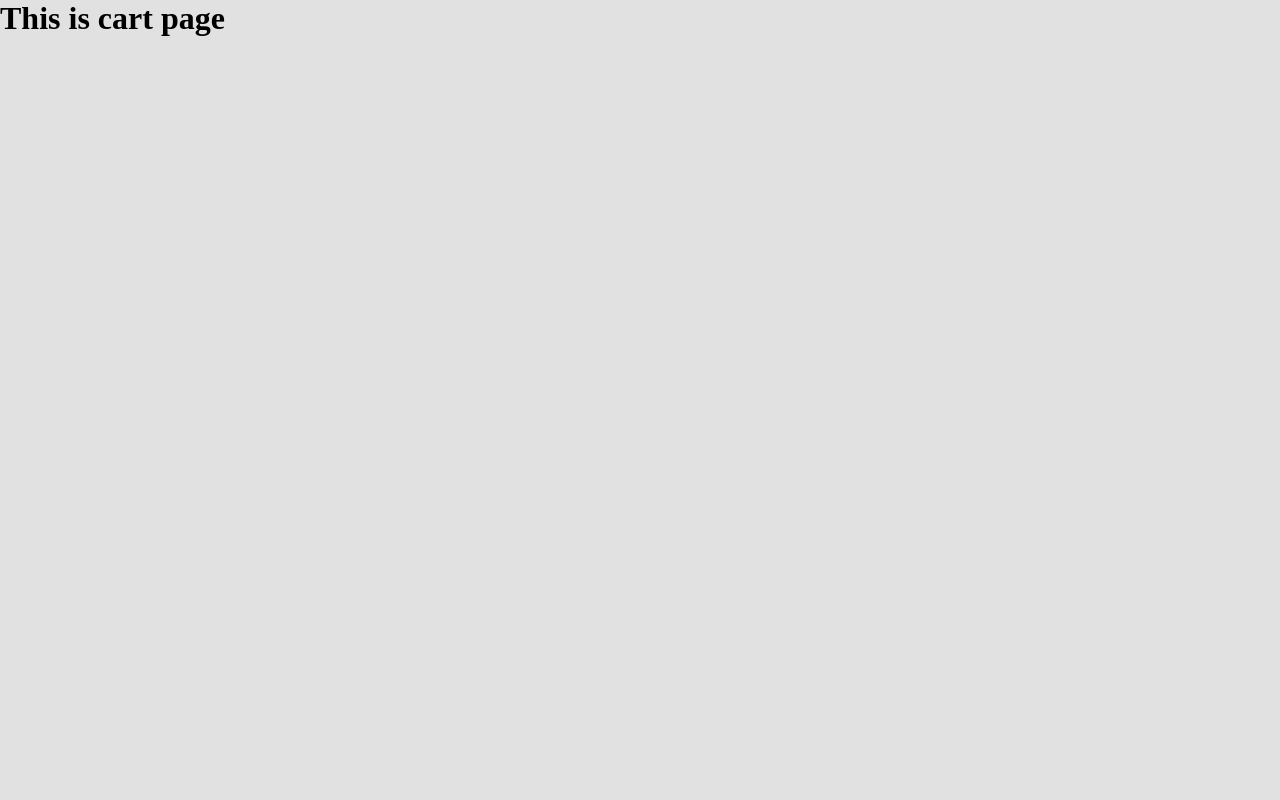
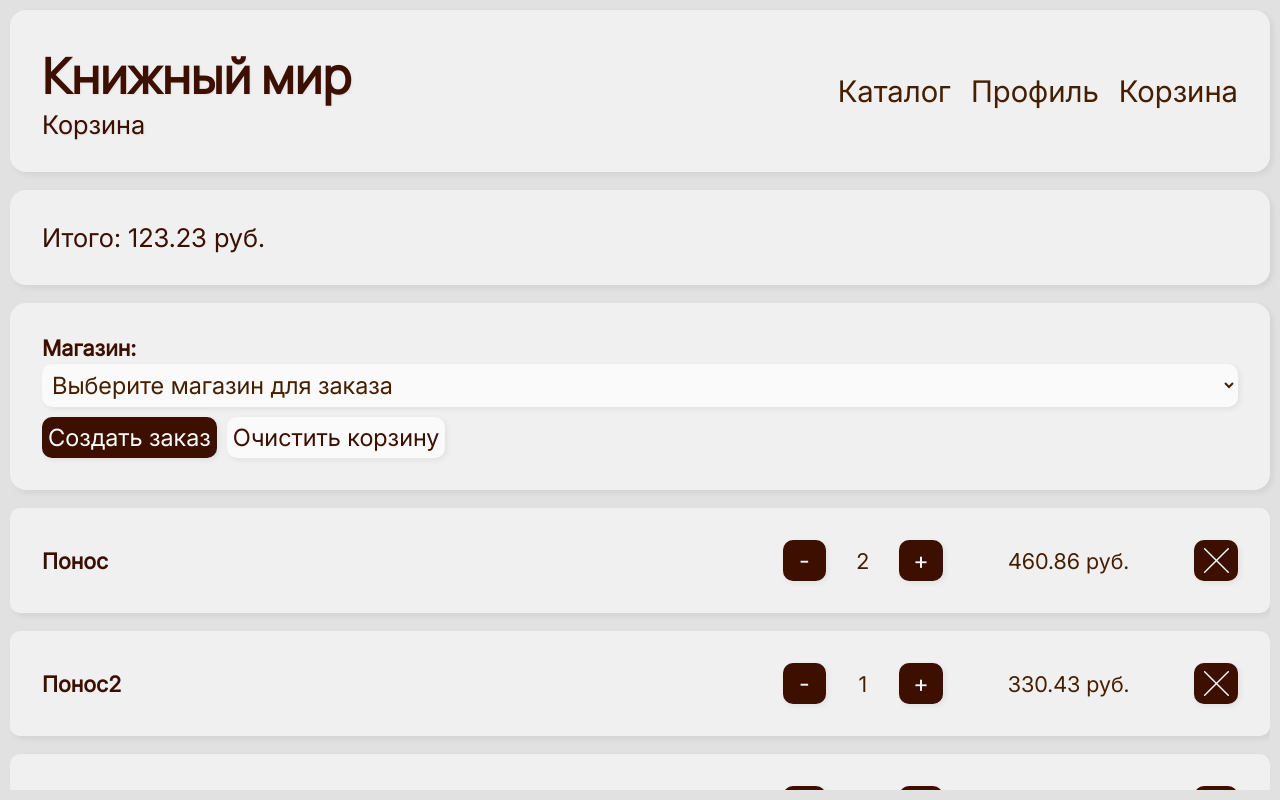
Before and after one commit to Lisiks/BookShopLanding, a React (Vite) app in the folder frontend/: page /cart in a window 1280 px wide. Built offline with nearby package versions, Linux system fonts and the light colour scheme.

Commit message:
feat: frontend - добавление компонентов страницы корзины

```diff
--- a/frontend/src/components/CartPage/CartPage.jsx
+++ b/frontend/src/components/CartPage/CartPage.jsx
@@ -1,6 +1,24 @@
+import CartPageContextProvider from "./CartPageContext"
+
+import Header from "../base/Header/Header"
+import CreateForm from "./components/CreateForm/CreateForm"
+import ItemList from "./components/ItemList/ItemList"
+import OrderSum from "./components/OrderSum/OrderSum"
+
+import "./styles.css"
+
+
+
 const CartPage = () => {
     return (
-        <h1>This is cart page</h1>
+        <CartPageContextProvider>
+            <main className="cart-page-main">
+                <Header pageName="Корзина"/>
+                <OrderSum/>
+                <CreateForm/>
+                <ItemList/>
+            </main>
+        </CartPageContextProvider>
     )
 }
 
--- /dev/null
+++ b/frontend/src/components/CartPage/CartPageContext.jsx
@@ -0,0 +1,17 @@
+import { createContext } from "react";
+
+export const CartPageContext = createContext({});
+
+const CartPageContextProvider = (props) => {
+    const {children} = props;
+
+    return (
+        <CartPageContext.Provider
+            value={{}}
+        >
+            {children}
+        </CartPageContext.Provider>
+    )
+}
+
+export default CartPageContextProvider;
--- /dev/null
+++ b/frontend/src/components/CartPage/components/CreateForm/CreateForm.jsx
@@ -0,0 +1,30 @@
+import SelectLabel from "../../../base/SelectLabel/SelectLabel";
+import BrownButton from "../../../base/BrownButton/BrownButton";
+import WhiteButton from "../../../base/WhiteButton/WhiteButton";
+
+import "./styles.css"
+
+
+const CreateForm = () => {
+    return (
+        <form class="cart-page-create-order-form">
+            <SelectLabel
+                id="cart-page-shop-select-label"
+                name="shopId"
+                labelText="Магазин: "
+                placeHolderText="Выберите магазин для заказа"
+            >
+                <option value="1">Киров, Ленина 34</option>
+                <option value="2">Киров, Ленина 32</option>
+                <option value="3">Киров, Ленина 2</option>
+            </SelectLabel>
+
+            <div class="cart-page-create-order-from-buttons-block">
+                <BrownButton type="submit">Создать заказ</BrownButton>
+                <WhiteButton type="button">Очистить корзину</WhiteButton>
+            </div>
+        </form>
+    )
+}
+
+export default CreateForm;
--- /dev/null
+++ b/frontend/src/components/CartPage/components/CreateForm/styles.css
@@ -0,0 +1,14 @@
+.cart-page-create-order-form {
+    margin-top: 18px;
+    padding: 32px;
+
+    background-color: var(--medium-layer-background-white);
+    border-radius: 16px;
+    box-shadow: 3px 3px 5px var(--shadow-black);
+}
+
+.cart-page-create-order-from-buttons-block {
+    margin-top: 10px;
+    display: flex;
+    gap: 10px;
+}
--- /dev/null
+++ b/frontend/src/components/CartPage/components/Item/Item.jsx
@@ -0,0 +1,27 @@
+import { Link } from "react-router";
+import { useContext } from "react";
+import { CartPageContext } from "../../CartPageContext";
+
+import "./styles.css"
+import BrownButton from "../../../base/BrownButton/BrownButton";
+
+const Item = (props) => {
+    const {bookId, bookTitle, bookCount, bookPrice} = props;
+
+    const {incItemCount, decrItemCount, deleteItem} = useContext(CartPageContext);
+
+    return (
+        <div className="cart-page-item">
+            <Link to={`/books/${bookId}`}>{bookTitle}</Link>
+            <div className="cart-page-item-info">
+                <BrownButton type="button" onClick={decrItemCount}>-</BrownButton>
+                <p className="cart-page-item-info-count">{bookCount}</p>
+                <BrownButton type="button" onClick={incItemCount}>+</BrownButton>
+                <p className="cart-page-item-info-price">{(bookCount * bookPrice).toFixed(2)} руб.</p>
+                <BrownButton type="button" className="item-delete-btn" onClick={deleteItem}> </BrownButton>
+            </div>
+        </div>
+    )
+};
+
+export default Item;
--- /dev/null
+++ b/frontend/src/components/CartPage/components/Item/styles.css
@@ -0,0 +1,70 @@
+.cart-page-item {
+    display: flex;
+    justify-content: space-between;
+    align-items: center;
+
+    border-radius: 10px;
+    margin-bottom: 18px;
+    padding: 32px;
+
+    background-color: var(--medium-layer-background-white);
+    box-shadow: 3px 3px 5px var(--shadow-black);
+    transition: all 0.2s 0s ease-in-out;
+}
+
+.cart-page-item:hover {
+    box-shadow: 3px 3px 5px var(--shadow-black-hover);
+}
+
+
+.cart-page-item > a {
+    font-size: var(--medium-font-size);
+    font-family: 'inter_regular';;
+    text-align: justify;
+    color: var(--dark-brown-bold);
+    text-decoration: none;
+    font-weight: bold;
+}
+
+
+.cart-page-item > a:hover {
+    text-decoration: 3px underline solid;
+}
+
+.cart-page-item > a:focus {
+    outline: none;
+}
+
+.cart-page-item-info {
+    display: flex;
+    align-items: center;
+    flex-wrap: wrap;
+}
+
+.cart-page-item-info > button {
+    width: calc(40px + 0.3vw);
+}
+
+.cart-page-item-info-count {
+    width: calc(60px + 1vw);
+    text-align: center;
+    font-size: var(--medium-font-size);
+    font-family: 'inter_regular';
+    color: var(--dark-brown-base);
+}
+
+
+.cart-page-item-info-price {
+    width: calc(200px + 4vw);
+    text-align: center;
+    font-size: var(--medium-font-size);
+    font-family: 'inter_regular';
+    color: var(--dark-brown-base);
+}
+
+.item-delete-btn {
+    background-image: url("../../../../assets/images/ic_close_black.svg");
+    background-position: center;
+    background-size: calc(30px + 0.05vw);
+    background-repeat: no-repeat;
+}
--- /dev/null
+++ b/frontend/src/components/CartPage/components/ItemList/ItemList.jsx
@@ -0,0 +1,32 @@
+import Item from "../Item/Item";
+
+import "./styles.css"
+
+const ItemList = () => {
+    const Items = [
+        {id: 2, title: "Понос", count: 2, price: 230.43},
+        {id: 3, title: "Понос2", count: 1, price: 330.43},
+        {id: 4, title: "Понос3", count: 3, price: 630.43},
+        {id: 2, title: "Понос", count: 2, price: 230.43},
+        {id: 3, title: "Понос2", count: 1, price: 330.43},
+        {id: 4, title: "Понос3", count: 333, price: 33630.43},
+        {id: 2, title: "Понос", count: 2, price: 230.43},
+        {id: 3, title: "Понос2", count: 1, price: 330.43},
+        {id: 4, title: "Понос3", count: 3, price: 630.43},
+    ]
+
+    return (
+        <div class="cart-page-item-list">
+            {Items.map((itemData) =>
+                <Item
+                    bookId={itemData.id}
+                    bookTitle={itemData.title}
+                    bookCount={itemData.count}
+                    bookPrice={itemData.price}
+                />
+            )};
+        </div>
+    )
+};
+
+export default ItemList;
--- /dev/null
+++ b/frontend/src/components/CartPage/components/ItemList/styles.css
@@ -0,0 +1,6 @@
+.cart-page-item-list {
+    margin-top: 18px;
+    overflow-y: auto;
+    scroll-behavior: smooth;
+    scrollbar-width: none;
+}
--- /dev/null
+++ b/frontend/src/components/CartPage/components/OrderSum/OrderSum.jsx
@@ -0,0 +1,17 @@
+import { useContext } from "react";
+
+import { CartPageContext } from "../../CartPageContext";
+
+import "./styles.css"
+
+const OrderSum = () => {
+    const summ = 123.23
+
+    return (
+        <div className="cart-page-order-sum-block">
+            <p>Итого: {summ} руб.</p>
+        </div>
+    )
+};
+
+export default OrderSum;
--- /dev/null
+++ b/frontend/src/components/CartPage/components/OrderSum/styles.css
@@ -0,0 +1,14 @@
+.cart-page-order-sum-block {
+    margin-top: 18px;
+    padding: 32px;
+
+    background-color: var(--medium-layer-background-white);
+    border-radius: 16px;
+    box-shadow: 3px 3px 5px var(--shadow-black);
+}
+
+.cart-page-order-sum-block > p {
+    color: var(--dark-brown-bold);
+    font-size: var(--large-font-size);
+    font-family: 'inter_regular';
+}
--- /dev/null
+++ b/frontend/src/components/CartPage/styles.css
@@ -0,0 +1,7 @@
+.cart-page-main {
+    height: 100vh;
+    display: flex;
+    flex-direction: column;
+    padding: 10px;
+    position: relative;
+}
```
